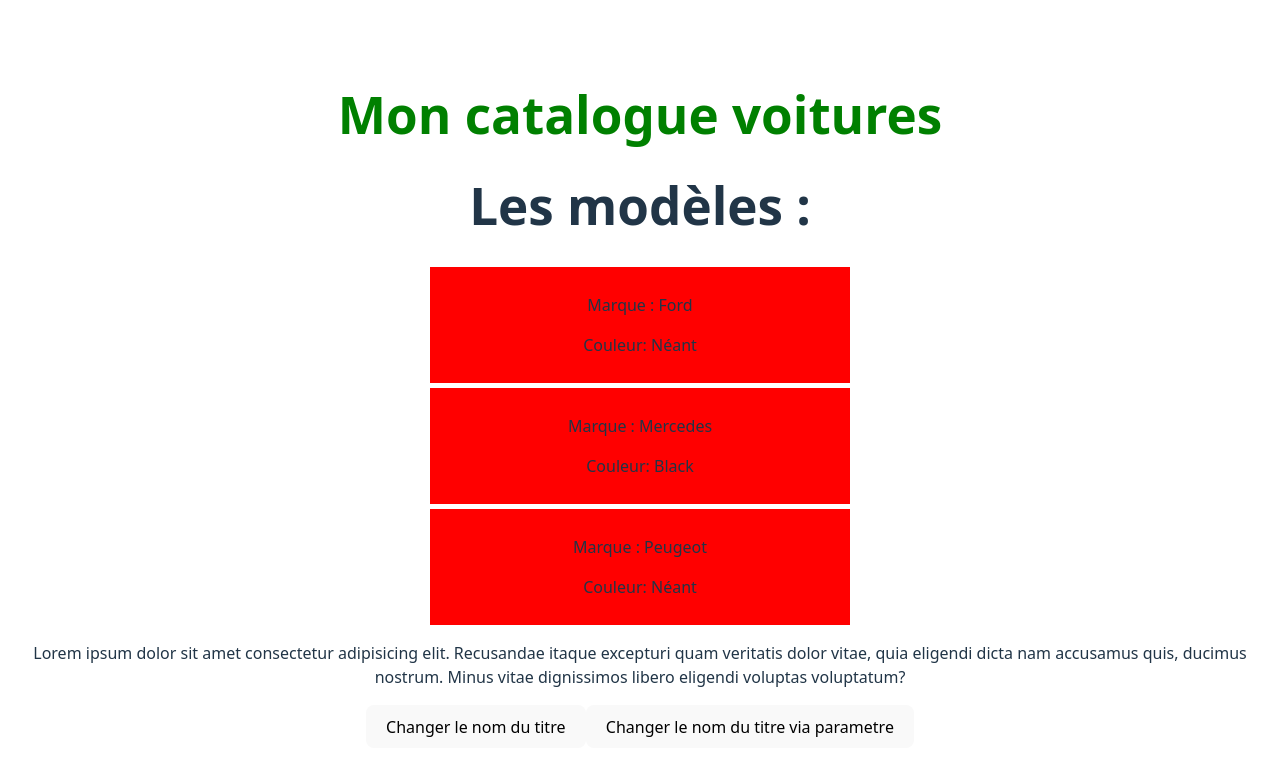
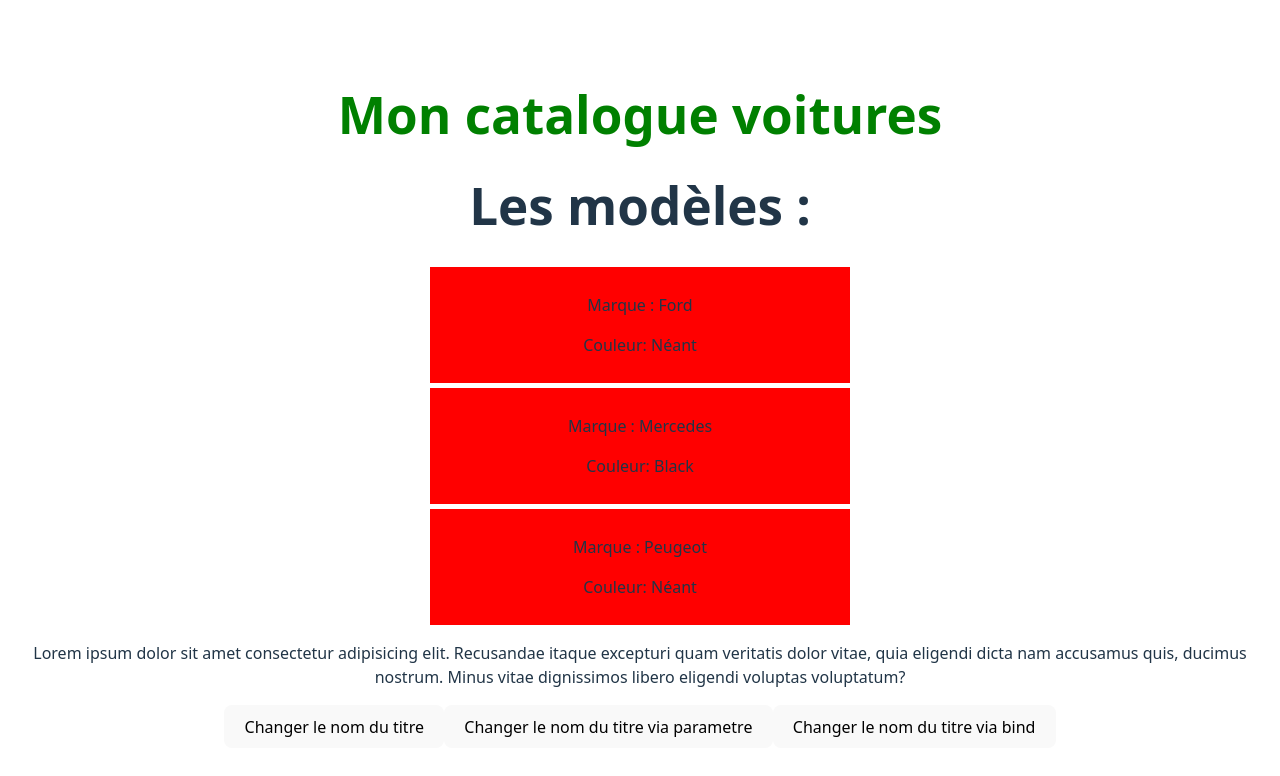
Before and after one commit to Julen37/coursREACT, a React (Vite) app in the folder my-app/: page / in a window 1280 px wide. Shown: the top 776 px of the page. Built offline with nearby package versions, Linux system fonts and the light colour scheme.

Commit message:
evenement onClick / onclickViaBind function avec bind()

```diff
--- a/my-app/src/App.jsx
+++ b/my-app/src/App.jsx
@@ -25,6 +25,14 @@ class App extends Component {
     )
   }
 
+  // un bind permet de fixer la valeur du this dans une fonction
+  // ici on fixe this a App et pas a l'evenement click
+  onclickViaBind = (param) => {
+    this.setState(
+      {titre: param}
+    )
+  }
+
   render(){
     return (
       <div>
@@ -35,6 +43,7 @@ class App extends Component {
         />
         <button onClick={this.onclick}>Changer le nom du titre</button>
         <button onClick={()=> this.onclickViaParam('Titre via parametre')}>Changer le nom du titre via parametre</button>
+        <button onClick={this.onclickViaBind.bind(this, 'Titre via bind')}>Changer le nom du titre via bind</button>
       </div>
     )
   }
```
